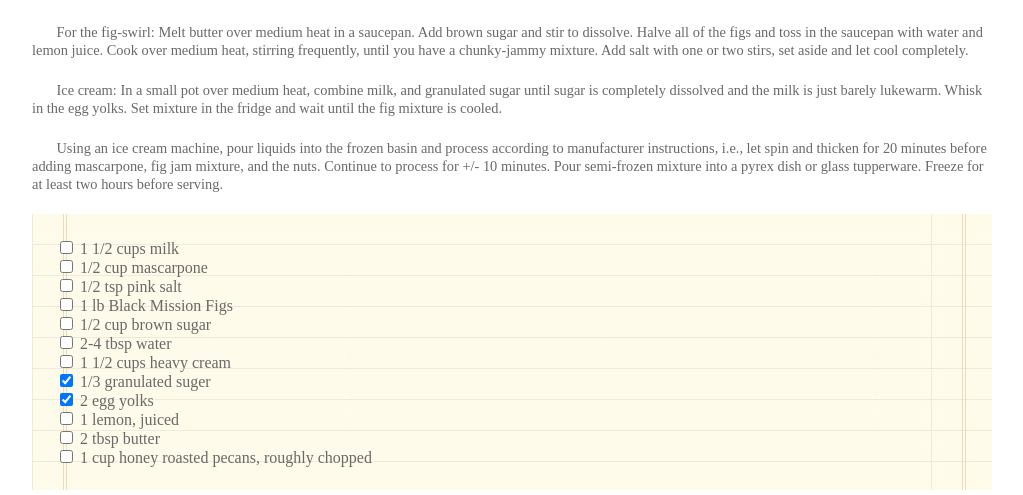
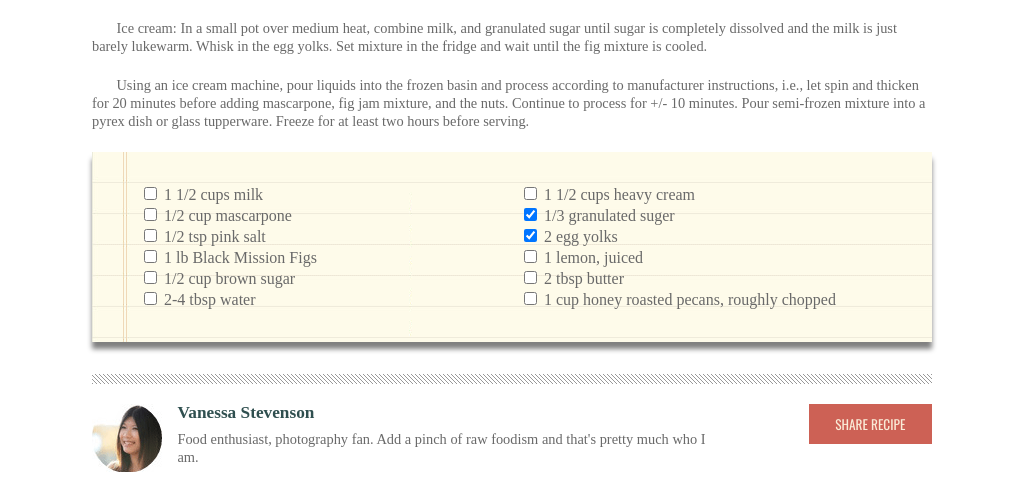
Before and after one commit to lg550055/chocolate-pizza, a plain HTML site: page index.html in a window 1280 px wide. Shown: the part 860-1355 px from the top of the page, without its empty margins (128-1151 px from the left). Drawn offline with nearby package versions, Linux system fonts and the light colour scheme.

Commit message:
Adds 2 columns and shadow to ingredients form

```diff
--- a/style.css
+++ b/style.css
@@ -1,7 +1,7 @@
 @import url('https://fonts.googleapis.com/css2?family=Oswald&family=Yellowtail');
 
 body {
-  max-width: 960px;
+  max-width: 840px;
   margin: 0 auto;
   color: dimgray;
 }
@@ -50,9 +50,12 @@ main > p {
 }
 
 form {
-  padding: 1.5em;
+  padding: 2em 3em;
   background-image: url(img/list-bg.png);
   margin-bottom: 2em;
+  box-shadow: 0px 7px 5px gray;
+  column-count: 2;
+  line-height: 1.25;
 }
 
 article {
```
